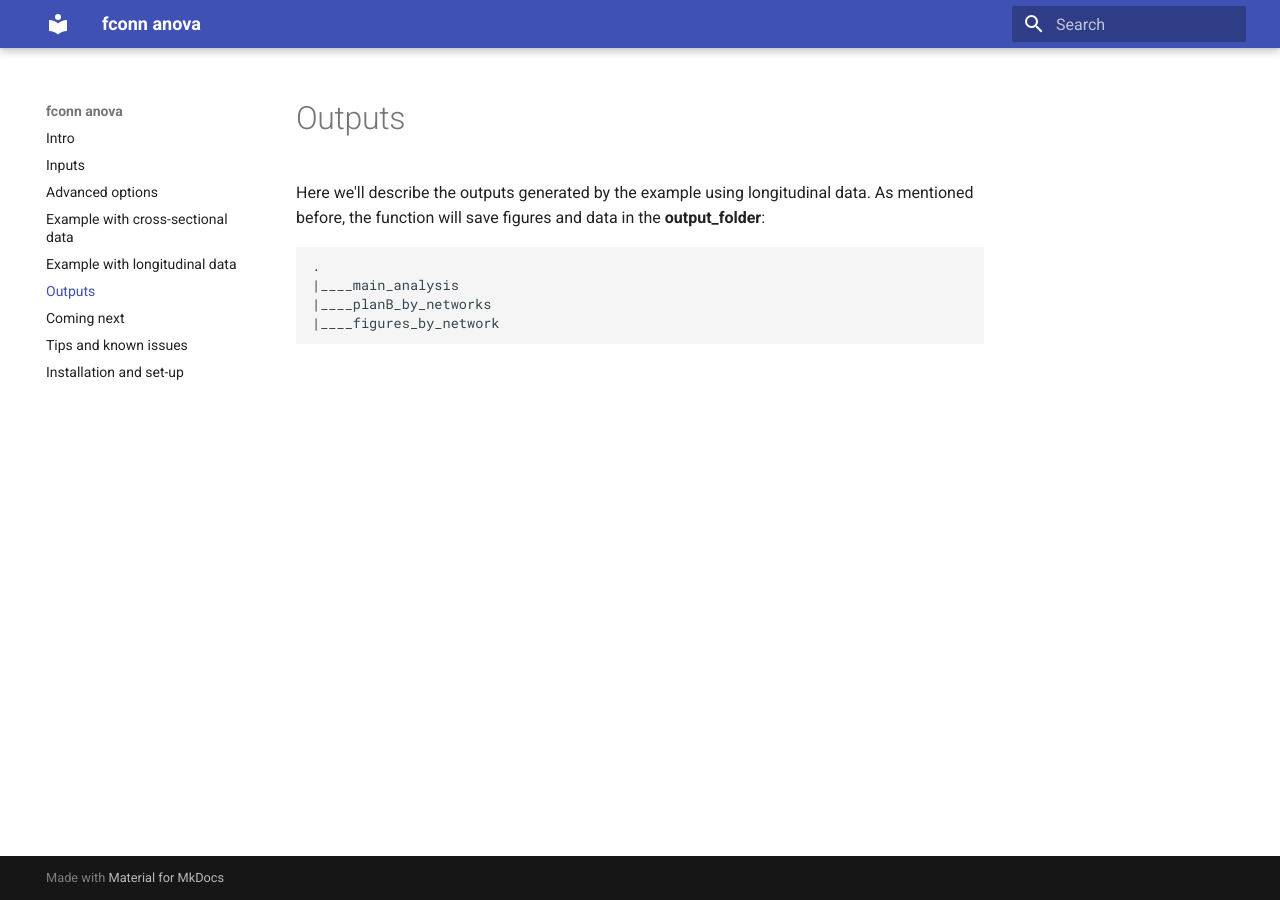
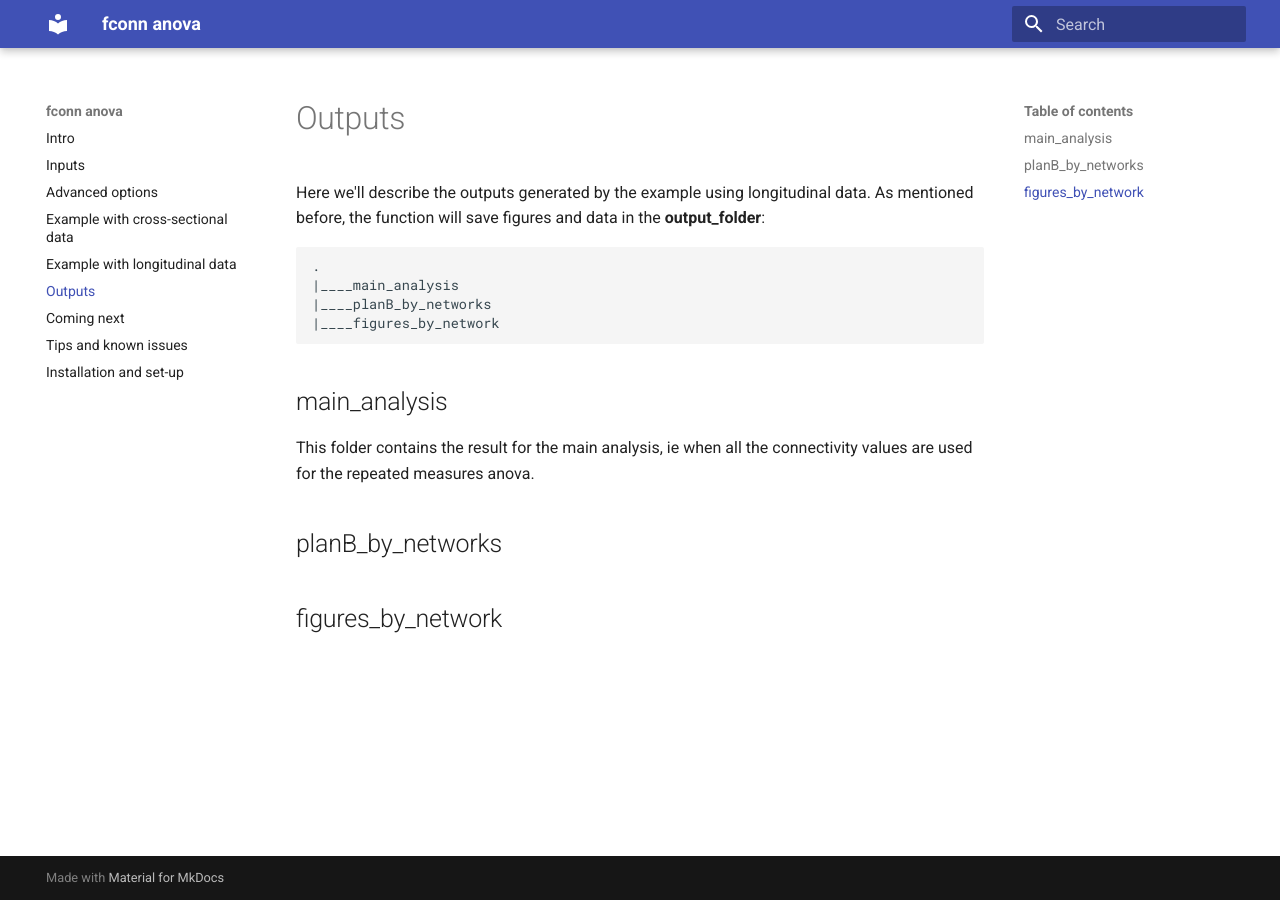
Before and after one commit to omiranda/fconn_anova, an MkDocs documentation site: the page built from docs/outputs/outputs.md, in a window 1280 px wide. Built offline with MkDocs 1.6.1 and Material for MkDocs 9.7.7, drawn with Linux system fonts in a browser that asks for light colours; old or Windows-style settings are respelled for this version of MkDocs.

Commit message:
Update outputs.md

````diff
--- a/docs/outputs/outputs.md
+++ b/docs/outputs/outputs.md
@@ -7,3 +7,11 @@ As mentioned before, the function will save figures and data in the **output_fol
 |____planB_by_networks
 |____figures_by_network
 ```
+
+## main_analysis
+
+This folder contains the result for the main analysis, ie when all the connectivity values are used for the repeated measures anova.
+
+## planB_by_networks
+
+## figures_by_network
````
